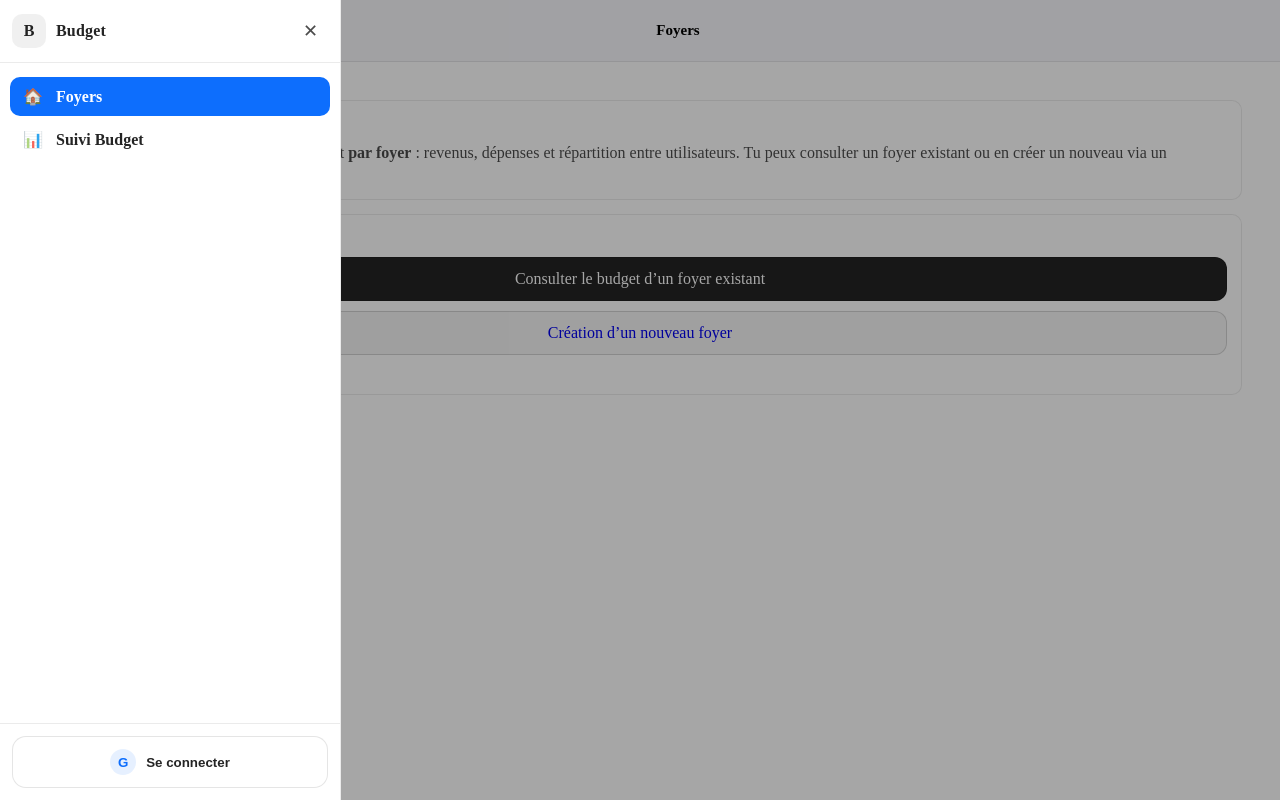
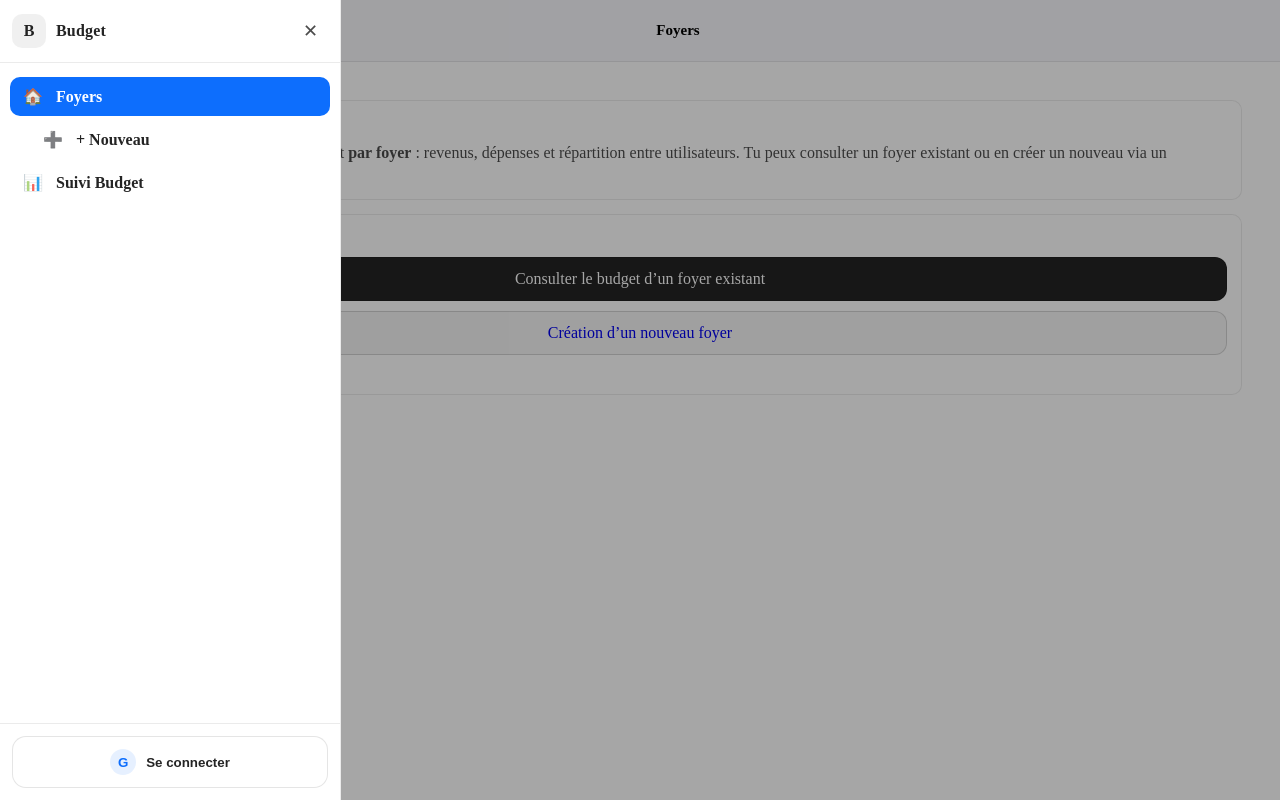
Before and after one commit to Samuel-BAHIA/Budget-AI, a Next.js app: page / in a window 1280 px wide. Both pictures are taken after a click on the button "Ouvrir le menu". Built offline with nearby package versions, Linux system fonts and the light colour scheme; no server answers.

Commit message:
chore: sync latest local changes

```diff
--- a/components/nav/SidebarDrawer.tsx
+++ b/components/nav/SidebarDrawer.tsx
@@ -10,9 +10,14 @@ type Props = {
   children?: React.ReactNode;
 };
 
-const navItems: { href: string; label: string; icon: string }[] = [
+type NavItem = { href: string; label: string; icon: string; indent?: number };
+
+const navItems: NavItem[] = [
   // Le menu "Foyers" remplace l'ancien "Accueil".
   { href: "/", label: "Foyers", icon: "🏠" },
+  // Le wizard "Création d’un foyer" n'est plus déclenché depuis l'accueil.
+  // Il est maintenant accessible via : Foyer → + Nouveau.
+  { href: "/onboarding", label: "+ Nouveau", icon: "➕", indent: 1 },
   // Le menu "Budget" est conservé mais renommé.
   { href: "/dashboard", label: "Suivi Budget", icon: "📊" },
 ];
@@ -58,6 +63,7 @@ export default function SidebarDrawer({ open, onClose, children }: Props) {
                 href={it.href}
                 className={`mobileSidebarNavItem ${active ? "isActive" : ""}`}
                 onClick={onClose}
+                style={it.indent ? { paddingLeft: 14 + it.indent * 18 } : undefined}
               >
                 <span className="mobileSidebarNavIcon" aria-hidden="true">{it.icon}</span>
                 <span className="mobileSidebarNavLabel">{it.label}</span>
--- a/components/nav/menu.ts
+++ b/components/nav/menu.ts
@@ -36,6 +36,8 @@ export const sidebarNavGroups: MenuGroup[] = [
     // Keep title empty: we don't want a visible "Dashboard" header in the sidebar.
     title: "",
     items: [
+      // Le wizard "Création d’un foyer" est accessible via : Foyers → + Nouveau.
+      { href: "/onboarding", label: "+ Nouveau", icon: "➕" },
       { href: "/dashboard", label: "Suivi Budget", icon: "📊" },
     ],
   },
```
Also changed, not shown: 1 other file (tests, documents, lock files or other folders).
